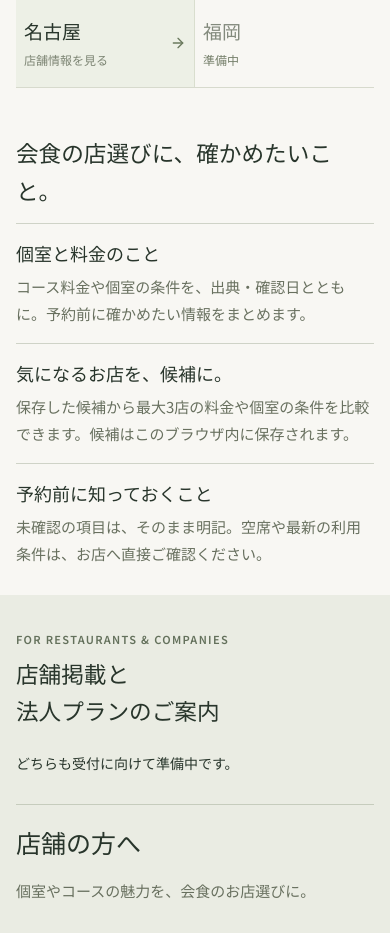
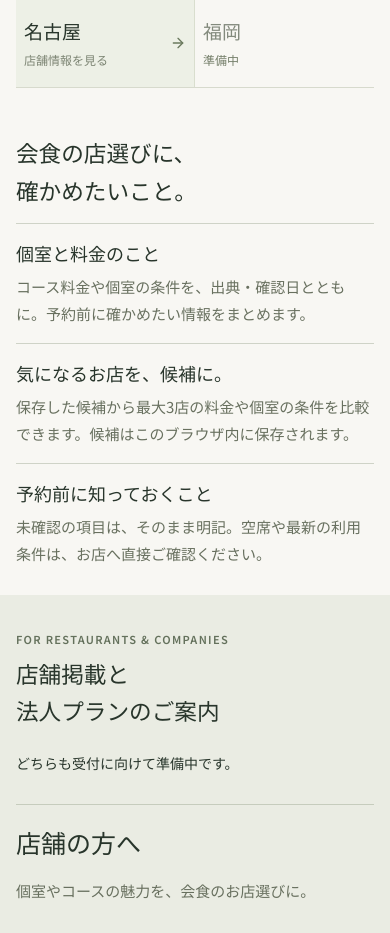
Before and after one commit to reiiseureka-coder/executive-dining, a React (Vite) app: page / in a window 390 px wide. Shown: the part 920-1853 px from the top of the page. Built offline with nearby package versions, Linux system fonts and the light colour scheme; no server answers.

Commit message:
Keep the dining introduction heading in natural Japanese phrases
Mobile screenshot QA found an orphaned final phrase at 390px. Preserve the exact heading copy and allow wrapping between two intact phrases. 132 unit/Postgres tests, lint and TypeScript/build pass.

```diff
--- a/src/index.css
+++ b/src/index.css
@@ -1948,6 +1948,7 @@ button, a, input, select, textarea, summary { touch-action: manipulation; }
 /* Quiet editorial hierarchy: navigation labels need no decorative numbering. */
 .home-cities .city-list button:not(:disabled) { background: #edf0e6; }
 .home-cities .city-list button:not(:disabled):hover { background: #e4e9da; }
+.home-value-title span { display: inline-block; }
 .home-value .home-principles h3 { margin-top: 0; }
 .home-value .home-principles p { font-size: 14px; }
 .enterprise-features h3 { margin-top: 0; }
--- a/src/pages/Home.tsx
+++ b/src/pages/Home.tsx
@@ -30,7 +30,7 @@ export default function Home({ onNavigate }: Props) {
       <div className="area-list city-list">{['東京', '大阪', '名古屋', '福岡'].map(city => <button key={city} disabled={city !== '名古屋'} onClick={() => explore()}><span><strong>{city}</strong><small>{city === '名古屋' ? '店舗情報を見る' : '準備中'}</small></span>{city === '名古屋' && <ArrowRight size={20} />}</button>)}</div>
     </section>
     <section className="page-width section-space home-value">
-      <div className="section-heading"><div><h2>会食の店選びに、確かめたいこと。</h2></div></div>
+      <div className="section-heading"><div><h2 className="home-value-title"><span>会食の店選びに、</span><span>確かめたいこと。</span></h2></div></div>
       <div className="home-principles">{[
         ['個室と料金のこと','コース料金や個室の条件を、出典・確認日とともに。予約前に確かめたい情報をまとめます。'],
         ['気になるお店を、候補に。','保存した候補から最大3店の料金や個室の条件を比較できます。候補はこのブラウザ内に保存されます。'],
```
